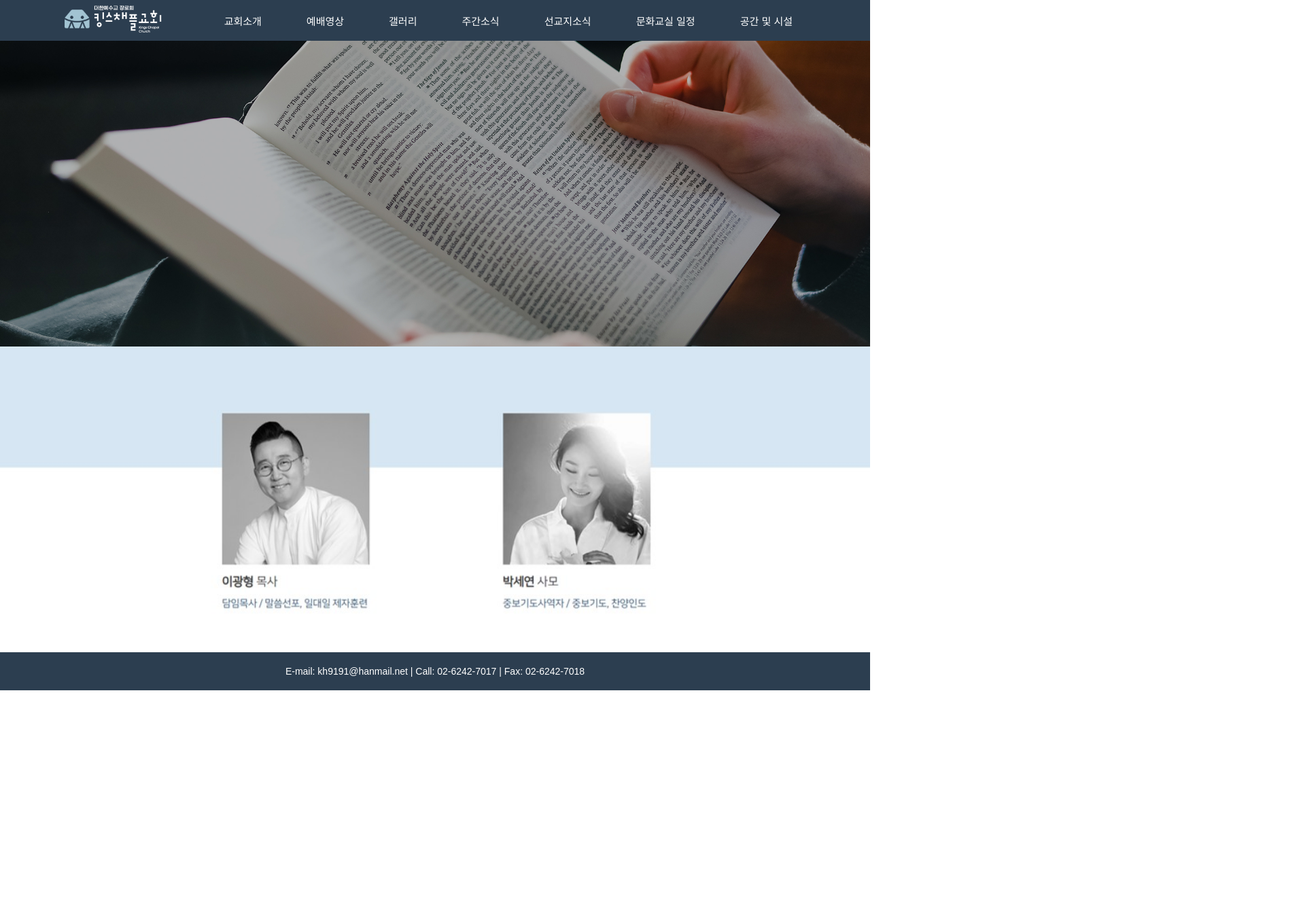
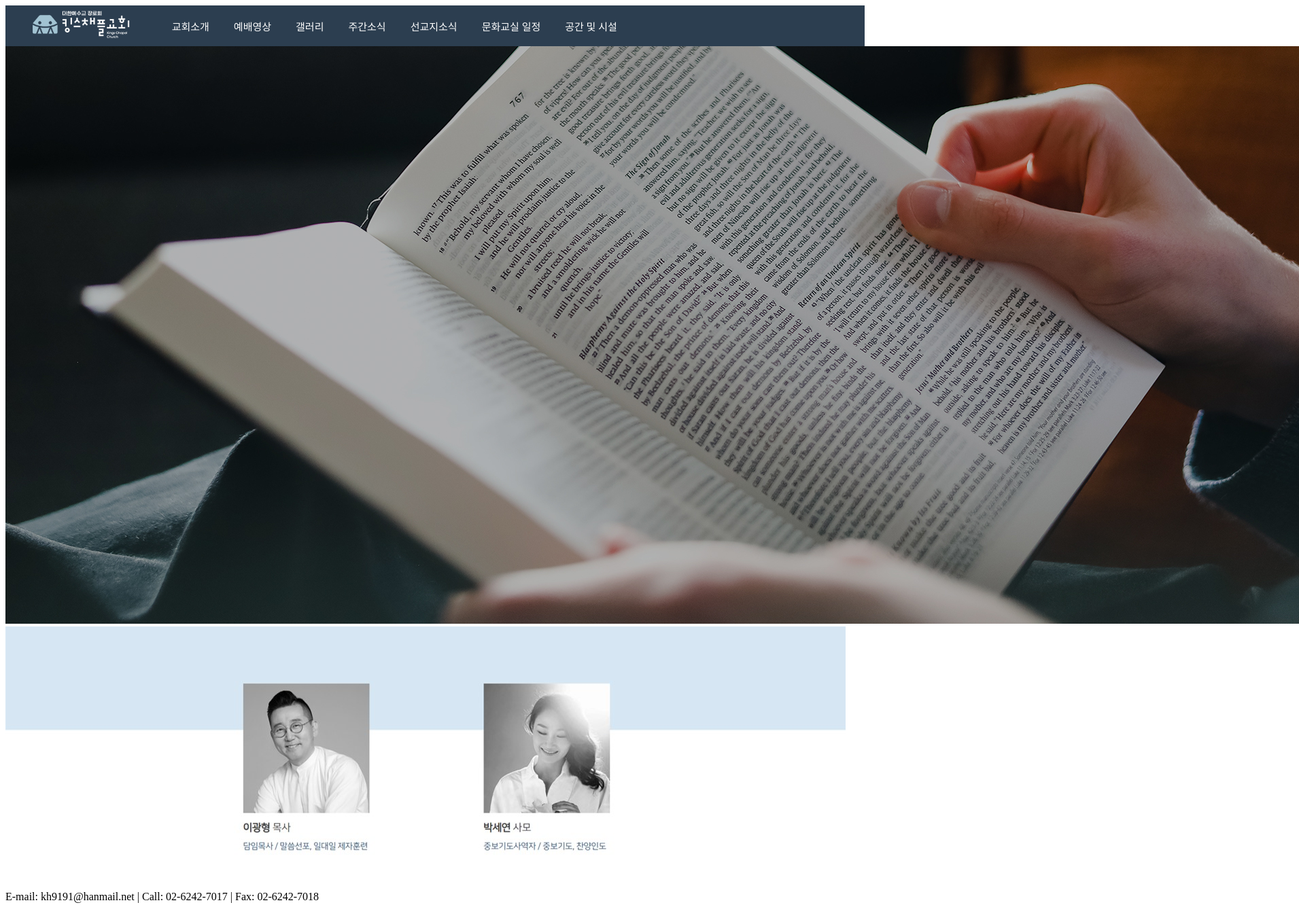
Before and after one commit to wow9029/wow9029.github.io, a plain HTML site: page pastors.html in a window 1280 px wide. Shown: the whole page at 68% size, 1911 px wide, since content can reach past the window. Before the commit the page ends 1016 px from the top, so only its background shows below. Drawn offline with Linux system fonts and the light colour scheme.

Commit message:
Update pastors.html

```diff
--- a/pastors.html
+++ b/pastors.html
@@ -3,98 +3,7 @@
 <head>
   <meta charset="UTF-8">
   <title>교역자 소개 | 킹스채플교회</title>
-<link rel="stylesheet" href="css/common.css">
-
-  <style>
-    body {
-      margin: 0;
-      font-family: "Noto Sans KR", Arial, sans-serif;
-    }
-
-    /* ===== 상단 메뉴 스타일 (index.html과 동일) ===== */
-    header {
-      background-color: #2c3e50;
-      padding: 0 40px;
-    }
-
-    nav {
-      display: flex;
-      align-items: center;
-      height: 60px;
-    }
-
-    .logo img {
-      height: 40px;
-      margin-right: 40px;
-    }
-
-    .menu-area {
-      display: flex;
-      align-items: center;
-    }
-
-    nav a {
-      color: white;
-      text-decoration: none;
-      margin: 0 15px;
-      font-size: 15px;
-      font-weight: 500;
-    }
-
-    nav a:hover {
-      color: #f1c40f;
-    }
-
-    .menu {
-      position: relative;
-    }
-
-    .submenu {
-      display: none;
-      position: absolute;
-      top: 40px;
-      left: 0;
-      background: white;
-      min-width: 180px;
-      box-shadow: 0 2px 8px rgba(0,0,0,0.15);
-      z-index: 1000;
-    }
-
-    .submenu a {
-      display: block;
-      padding: 10px;
-      color: #333;
-      font-size: 14px;
-    }
-
-    .submenu a:hover {
-      background: #f2f2f2;
-    }
-
-    .menu:hover .submenu {
-      display: block;
-    }
-
-    .single-menu {
-      margin: 0 15px;
-    }
-
-    /* ===== 교역자 이미지 ===== */
-    .pastor-section img {
-      width: 100%;
-      height: 450px;
-      object-fit: cover;
-      display: block;
-    }
-
-    footer {
-      background-color: #2c3e50;
-      color: white;
-      text-align: center;
-      padding: 20px 10px;
-      font-size: 14px;
-    }
-  </style>
+  <link rel="stylesheet" href="css/common.css">
 </head>
 
 <body>
@@ -147,9 +56,9 @@
         </div>
       </div>
 
-      <a href="#" class="menu-single">선교지소식</a>
-      <a href="#" class="menu-single">문화교실 일정</a>
-      <a href="#" class="menu-single">공간 및 시설</a>
+       <a href="mission.html" class="menu-single">선교지소식</a>
+      <a href="class.html" class="menu-single">문화교실 일정</a>
+      <a href="facility.html" class="menu-single">공간 및 시설</a>
 
     </div>
   </nav>
```
